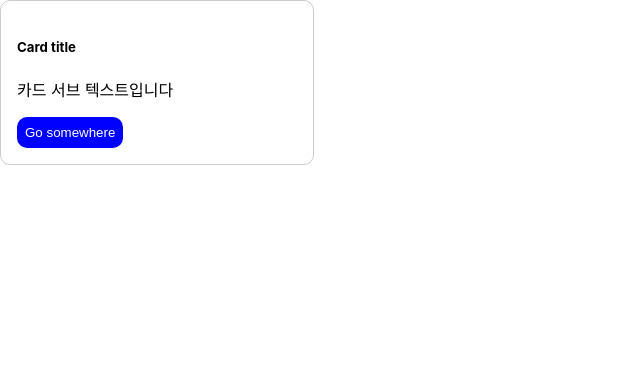
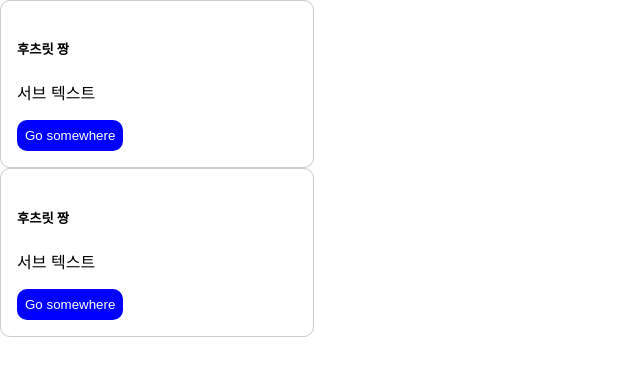
Before and after one commit to dasom222g/learn-react2, a React (Create React App) app: page / in a window 1280 px wide. Shown: the top 376 px of the page, without its empty margins (0-640 px from the left). Built offline with nearby package versions, Linux system fonts and the light colour scheme.

Commit message:
Add state, props

```diff
--- a/src/App.js
+++ b/src/App.js
@@ -1,4 +1,6 @@
+import { useState } from "react";
 import Card from "./components/Card";
+import Counter from "./components/Counter";
 
 function App() {
   // logic
@@ -94,10 +96,20 @@ function App() {
   };
   console.log("🚀 ~ copyPeroson:", copyPeroson);
 
+  const [title, setTitle] = useState("후츠릿 짱");
+
+  console.log("click");
+
+  const handleClick = () => {
+    window.location.href = "https://www.naver.com/";
+  };
+
   // view
   return (
     <div>
-      <Card />
+      <Card title={title} subText="서브 텍스트" onCardClick={handleClick} />
+      <Card title={title} subText="서브 텍스트" onCardClick={handleClick} />
+      {/* <Counter /> */}
     </div>
   );
 }
--- a/src/components/Card.jsx
+++ b/src/components/Card.jsx
@@ -1,16 +1,21 @@
 import React from "react";
 import CardButton from "./CardButton";
 
-const Card = () => {
+const Card = ({ title, subText, onCardClick }) => {
   // logic
-  const subText = "카드 서브 텍스트입니다";
+  // const subText = "카드 서브 텍스트입니다";
   const className = "chutzrit";
+  const handleClick = () => {
+    console.log("click2");
+    onCardClick();
+  };
+
   // view
   return (
     <div className="card">
-      <h5 className="card-title">Card title</h5>
+      <h5 className="card-title">{title}</h5>
       <p className={className}>{subText}</p>
-      <CardButton />
+      <CardButton onCardButtonClick={handleClick} />
     </div>
   );
 };
--- a/src/components/CardButton.jsx
+++ b/src/components/CardButton.jsx
@@ -1,8 +1,15 @@
 import React from "react";
 
-const CardButton = () => {
+const CardButton = ({ onCardButtonClick }) => {
+  // logic
+  const handleClick = () => {
+    console.log("click!!");
+    onCardButtonClick();
+  };
+
+  // view
   return (
-    <button type="button" className="card-button">
+    <button type="button" className="card-button" onClick={handleClick}>
       Go somewhere
     </button>
   );
--- /dev/null
+++ b/src/components/Counter.jsx
@@ -0,0 +1,53 @@
+import React, { useState } from "react";
+
+const Counter = () => {
+  // logic
+  /**
+   * TODO: 카운터 앱 논리 작성
+   * 1. counter, setCounter라는 state를 만든다.
+   * 2. counter의 초기값을 0으로 지정한다.
+   * 3. counter의 값을 UI에 보여준다.
+   * 4. increase함수를 만든다.
+   * 5. 사용자가 +1버튼을 클릭하면 increase함수가 실행된다.
+   * 6. [increase함수 정의]counter라는 state의 값이 1 증가한다.
+   * 7. [increase함수 정의]counter라는 state의 값이 10 미만인 경우에만 counter의 값을 1 증가한다.
+   * 8. 숫자가 +1이 되어 변경되는 것을 확인한다.
+   * ---
+   *
+   * 3. 사용자가 -1버튼을 클릭한다.
+   * 4. 숫자가 -1이 되어 변경되는 것을 확인한다.
+   */
+
+  const [counter, setCounter] = useState(0);
+
+  const increase = () => {
+    // counter의 값을 변경
+    if (counter < 10) {
+      setCounter(counter + 1);
+      console.log("counter", counter);
+    }
+  };
+
+  const decrease = () => {
+    // counter의 값을 변경
+    if (counter > 0) {
+      // setCounter(counter - 1);
+      setCounter((prev) => prev - 1);
+    }
+  };
+
+  // view
+  return (
+    <div style={{ textAlign: "center" }}>
+      <h2>{counter}</h2>
+      <button type="button" onClick={increase}>
+        +1
+      </button>
+      <button type="button" onClick={decrease}>
+        -1
+      </button>
+    </div>
+  );
+};
+
+export default Counter;
```
